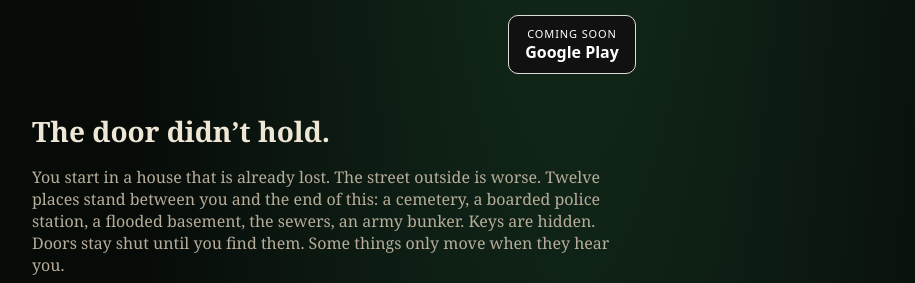
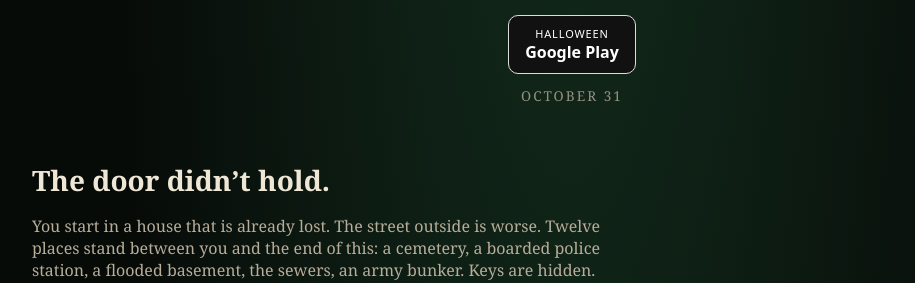
Before and after one commit to bit-dave/Zed-Head-Games, a plain HTML site: page index.html in a window 1280 px wide. Shown: the part 865-1148 px from the top of the page, without its empty margins (68-983 px from the left). Drawn offline with Linux system fonts and the light colour scheme.

Commit message:
Add files via upload

```diff
--- a/index.html
+++ b/index.html
@@ -4,7 +4,7 @@
   <meta charset="utf-8">
   <meta name="viewport" content="width=device-width, initial-scale=1">
   <title>Zed Head Games — Browser of the Dead</title>
-  <meta name="description" content="Browser of the Dead is a mobile survival horror game from Zed Head Games. One flashlight. A pistol. No way out. Coming soon to Google Play.">
+  <meta name="description" content="Browser of the Dead is a mobile survival horror game from Zed Head Games. One flashlight. A pistol. No way out. Out Halloween on Google Play.">
   <link rel="stylesheet" href="styles.css">
 </head>
 <body>
@@ -23,7 +23,8 @@
     <p class="kicker">MOBILE SURVIVAL HORROR</p>
     <h1>BROWSER OF<br>THE DEAD</h1>
     <p class="tag">One flashlight. A pistol. Whatever is left of the city.</p>
-    <a class="btn" href="#trailer"><span>COMING SOON</span>Google Play</a>
+    <a class="btn" href="#trailer"><span>HALLOWEEN</span>Google Play</a>
+    <p class="tag" style="margin-top:12px;font-size:0.85em;letter-spacing:0.15em;opacity:0.8;">OCTOBER 31</p>
   </header>
 
   <main class="wrap">
```
